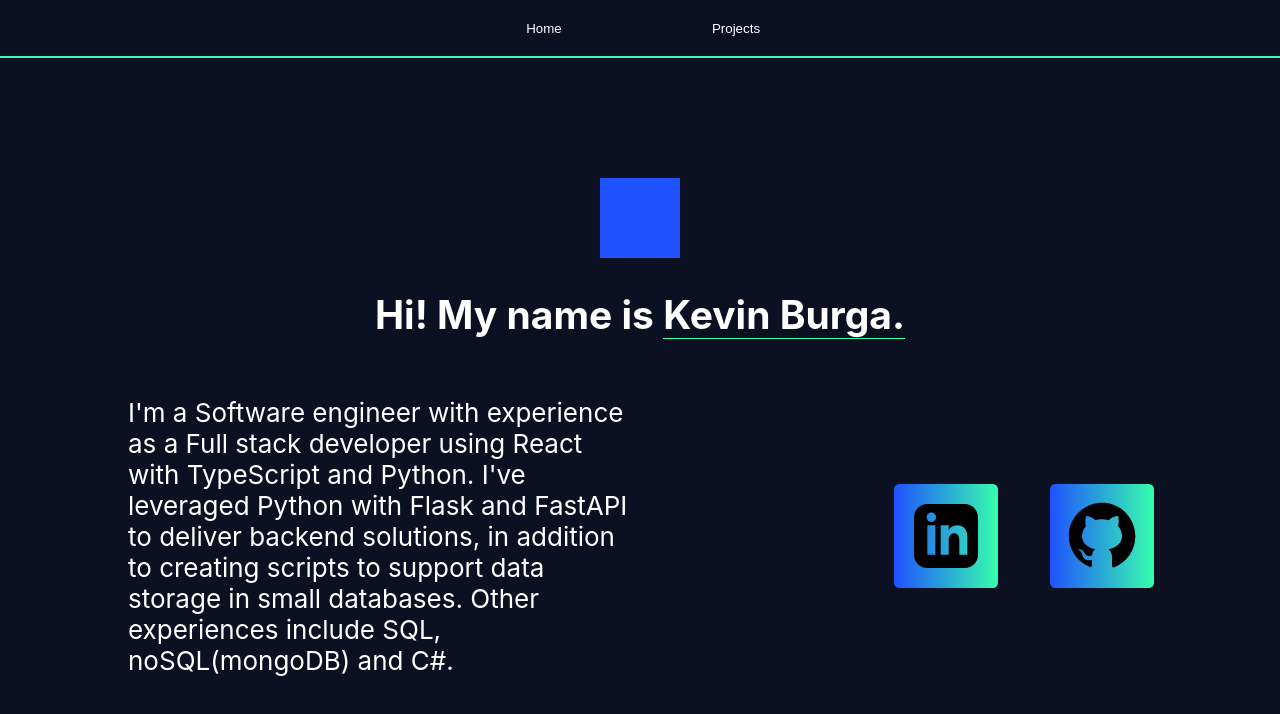
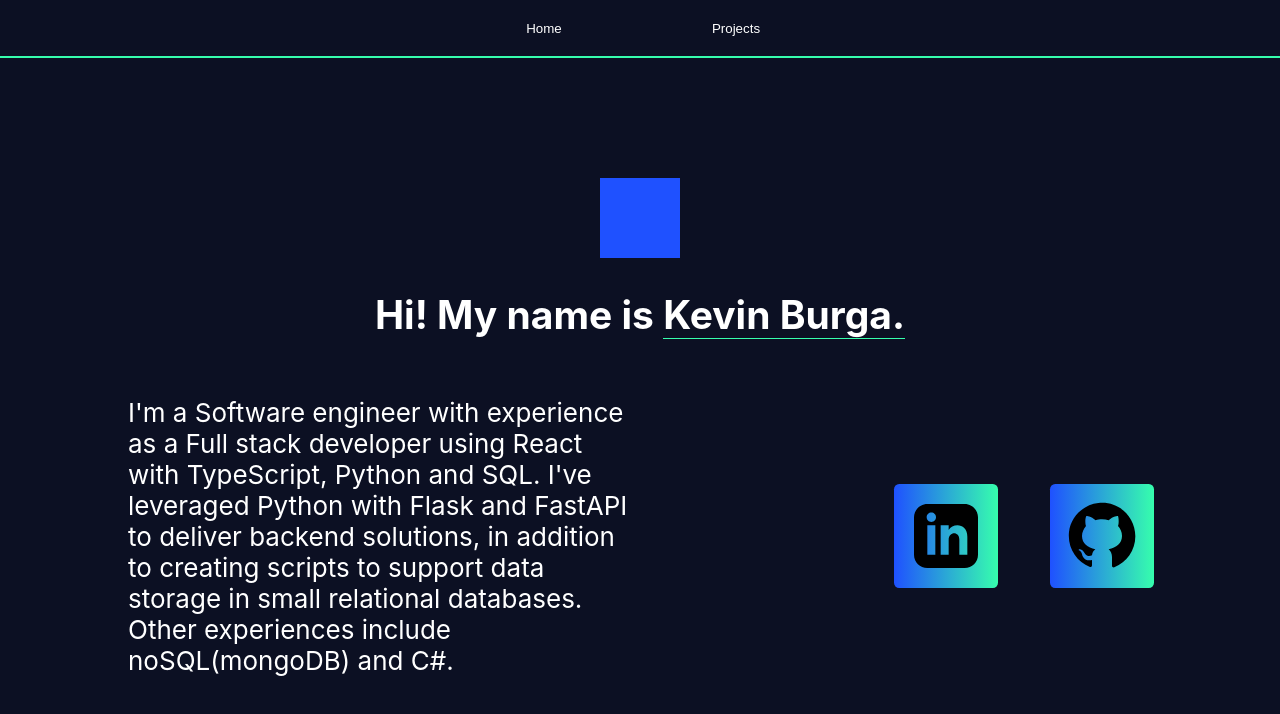
Before and after one commit to kasbr97/kasbr97.github.io, a React (Create React App) app: page / in a window 1280 px wide. Shown: the top 714 px of the page. Built offline with nearby package versions, Linux system fonts and the light colour scheme.

Commit message:
Added changes to mainPge description

```diff
--- a/src/mainPage/mainPage.js
+++ b/src/mainPage/mainPage.js
@@ -8,10 +8,10 @@ function MainPage() {
                 <h2>Hi! My name is <span className="name-color">Kevin Burga.</span></h2>
                 <div className="main-description">
                     <p className="description-text">
-                        I'm a Software engineer with experience as a Full stack developer using React with TypeScript and Python.
+                        I'm a Software engineer with experience as a Full stack developer using React with TypeScript, Python and SQL.
                         I've leveraged Python with Flask and FastAPI to deliver backend solutions,
-                        in addition to creating scripts to support data storage in small databases.
-                        Other experiences include SQL, noSQL(mongoDB) and C#.
+                        in addition to creating scripts to support data storage in small relational databases.
+                        Other experiences include noSQL(mongoDB) and C#.
                     </p>
                     <div className='description-buttons'>
                         <a className="buttons-social" href="https://www.linkedin.com/in/kevinburgarojas/" rel="noopener noreferrer" target="_blank">
```
Also changed, not shown: 1 other file (tests, documents, lock files or other folders).
